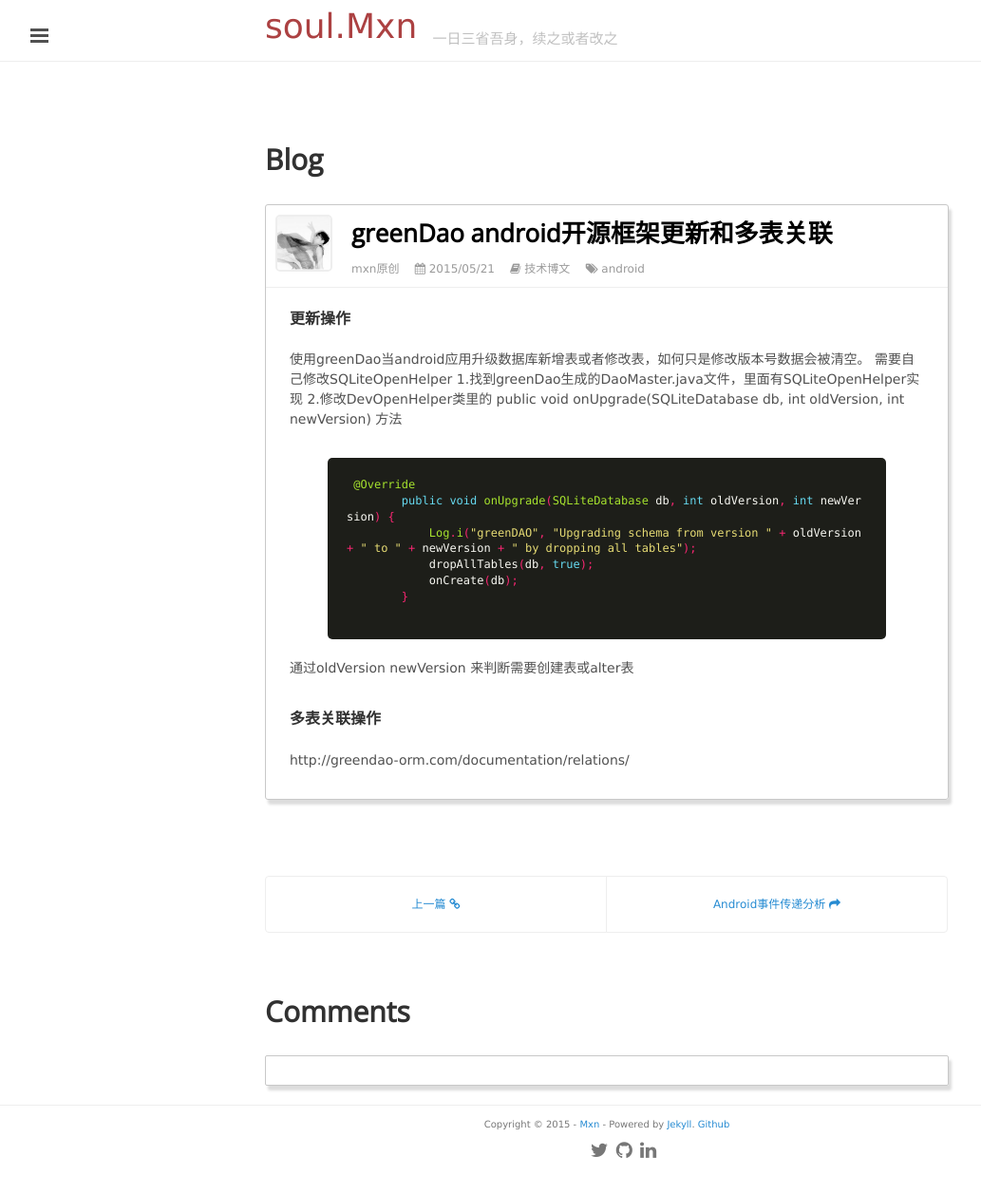
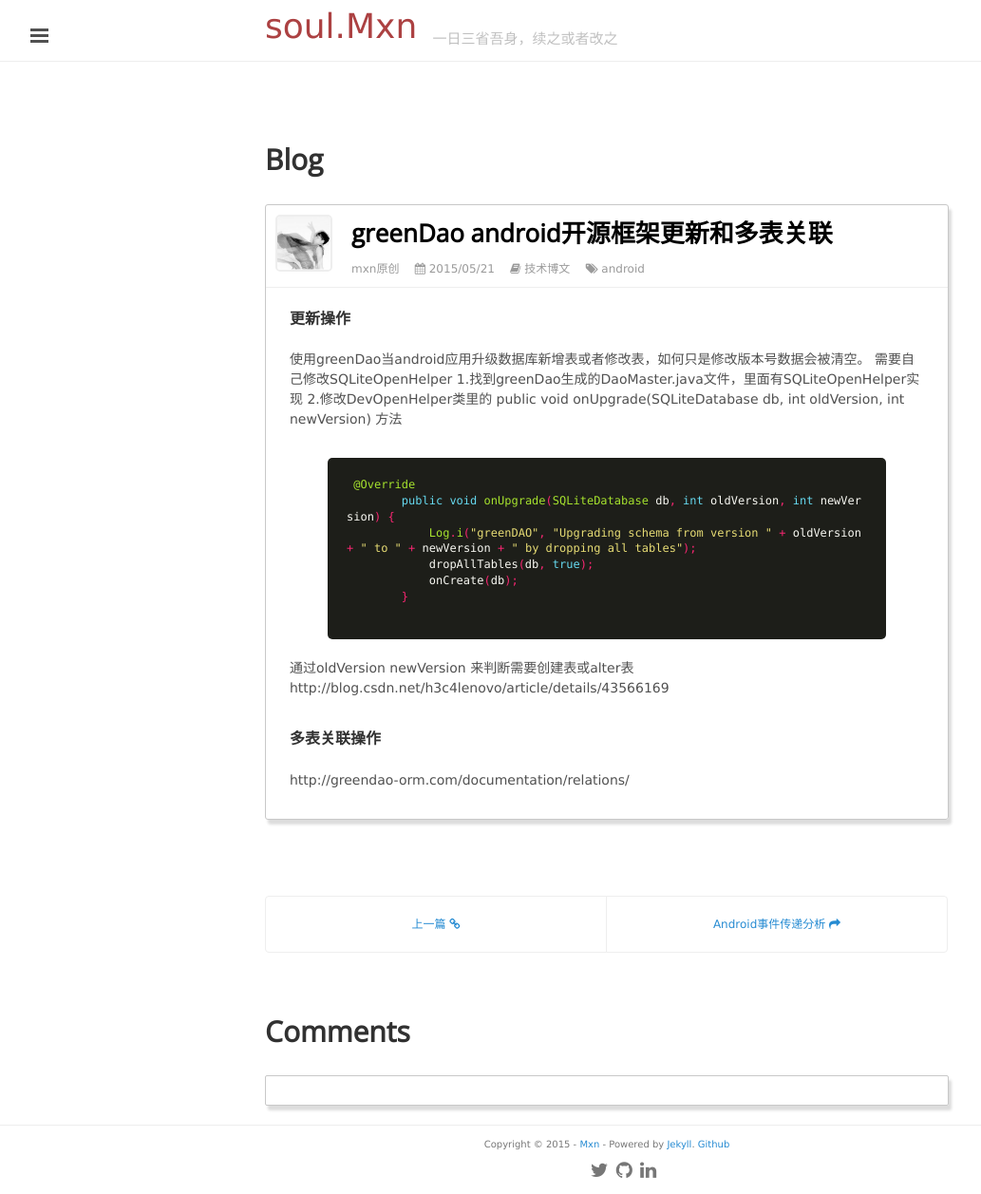
Before and after one commit to mxn21/mxn21.github.io, a Jekyll site: the page built from _posts/2015-5-21-greenDAO开源框架更新和多表关联.md, in a window 1280 px wide. Shown: the whole page at 95% size, without its empty margins (1-1034 px from the left). Built offline with Jekyll 4.4.1, drawn with Linux system fonts in a browser that asks for light colours; Markdown is read by kramdown in place of the engine named in the settings; comment, search, counter and statistics services are not loaded; before the commit the page ends 1236 px from its top, so only the background shows below that; some of the changed lines change nothing that is shown.

Commit message:
Update 2015-5-21-greenDAO开源框架更新和多表关联.md

```diff
--- a/_posts/2015-5-21-greenDAO开源框架更新和多表关联.md
+++ b/_posts/2015-5-21-greenDAO开源框架更新和多表关联.md
@@ -23,7 +23,7 @@
      {% endhighlight  %}
 
 通过oldVersion newVersion 来判断需要创建表或alter表
-
+http://blog.csdn.net/h3c4lenovo/article/details/43566169
 
 ####多表关联操作
 
```
